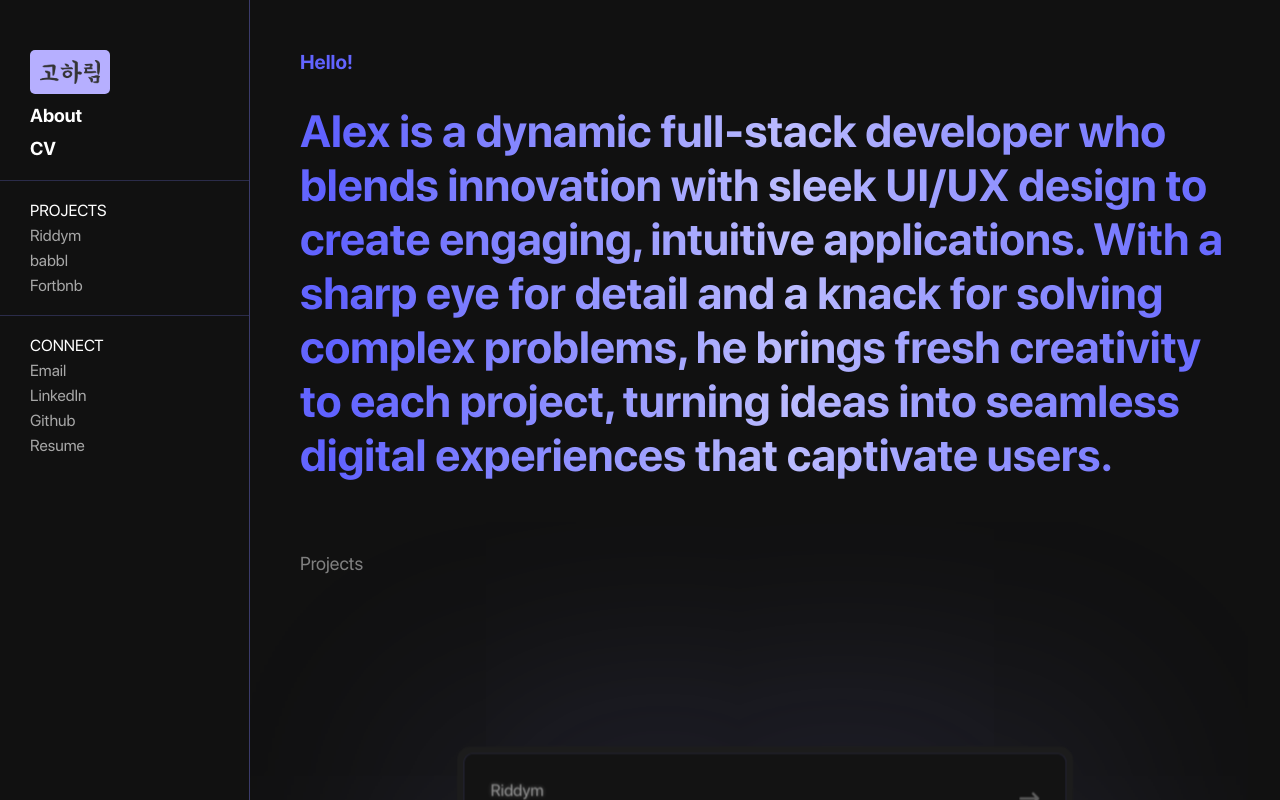
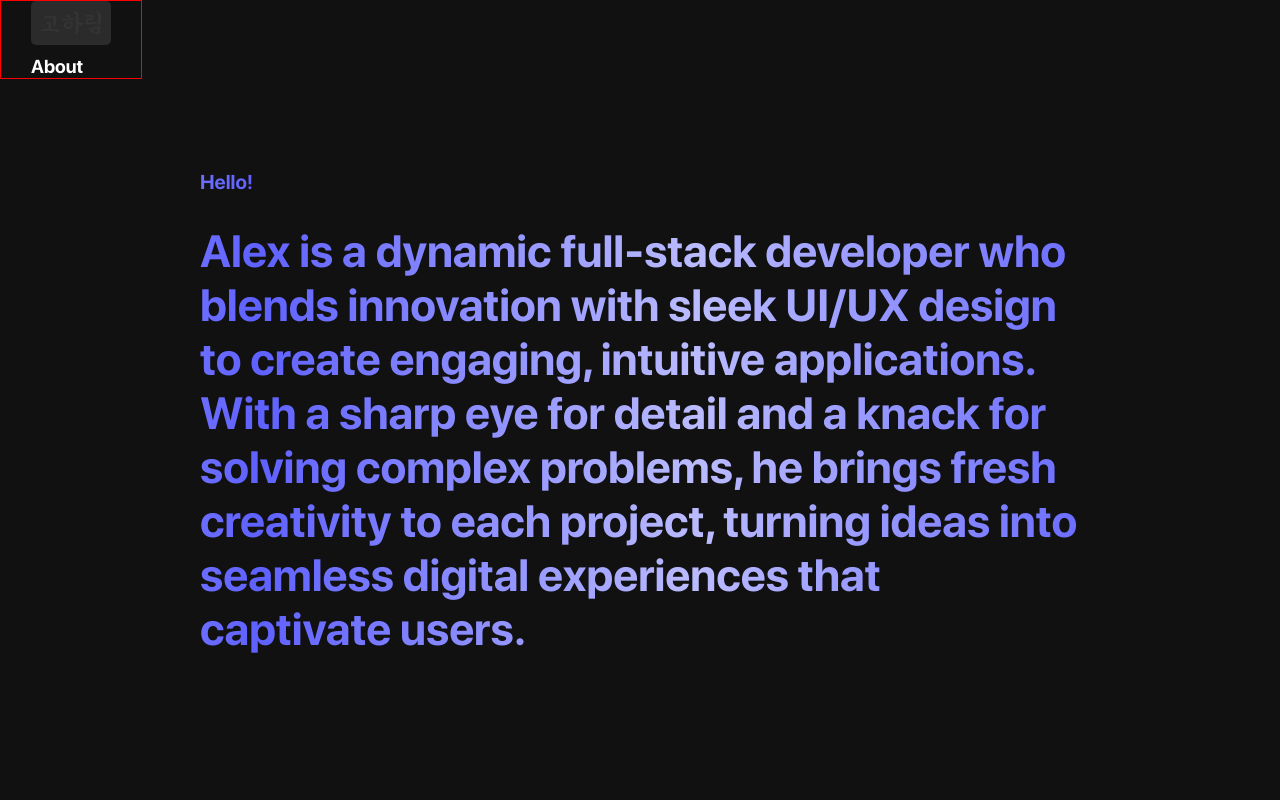
Before and after one commit to kimchicecream/kimchicecream.github.io, a React (Create React App) app: page / in a window 1280 px wide. Shown: the top 800 px of the page. Built offline with nearby package versions, Linux system fonts and the light colour scheme.

Commit message:
changes made to the homepage

```diff
--- a/src/components/Homepage/Homepage.css
+++ b/src/components/Homepage/Homepage.css
@@ -1,13 +1,17 @@
 .home-container {
-    margin-left: 250px;
-    padding-top: 50px;
+    /* padding-top: 170px; */
     position: relative;
+
+    /* border: 1px solid red; */
 }
 
 /* ------ HERO ------- */
 .home-container .hero {
-    margin: 0 50px;
-    padding-bottom: 60px;
+    margin: 0 200px;
+    padding-top: 170px;
+    /* padding-bottom: 60px; */
+    height: 100vh;
+    /* border: 1px solid red; */
     /* margin-bottom: 10px; */
     /* border-bottom: 1px solid rgba(127, 129, 255, 0.375); */
 }
@@ -48,7 +52,7 @@
 
 /* ------ PROJECTS ------- */
 .home-container .projects-container {
-    margin: 0 50px;
+    margin: 0 200px;
     position: relative;
     /* border: 1px solid red; */
     padding-bottom: 70px;
@@ -273,7 +277,7 @@
 
 /* ------ TECH ------- */
 .home-container .tech {
-    margin: 0 50px;
+    margin: 0 200px;
     position: relative;
     /* border: 1px solid red; */
     padding-bottom: 70px;
@@ -372,7 +376,7 @@
 /* ------ FOOTER ------- */
 .home-container .footer {
     background-color: rgba(0, 0, 0, 0.191);
-    padding: 60px 110px;
+    padding: 60px 200px;
 
     display: flex;
     justify-content: space-between;
@@ -431,7 +435,7 @@
 /* ------ SCROLL ANIMATIONS ------- */
 .outer-shroud {
     animation: autoShowAnimation both;
-    animation-timeline: view(100% 5%);
+    animation-timeline: view(100% 2%);
 }
 
 @keyframes autoShowAnimation {
--- a/src/components/Navigation/Navigation.css
+++ b/src/components/Navigation/Navigation.css
@@ -1,27 +1,20 @@
 .nav-container {
-    height: 100%;
-    width: 250px;
-
-    padding: 50px 0px;
-
+    border: 1px solid red;
     position: fixed;
     z-index: 666;
 
-    background-color: #111111;
-    border-right: 1px solid rgba(127, 129, 255, 0.375);
-
-    /* backdrop-filter: blur(10px); */
 
     display: flex;
-    flex-direction: column;
+    flex-direction: row;
 }
 
 .nav-container .section-one img {
     width: 80px;
-    background-color: rgb(182, 175, 255);
+    background-color: rgb(43, 43, 43);
 
     padding: 10px;
     border-radius: 5px;
+    filter: hue-rotate(180deg) saturate(150%);
 }
 
 .nav-container .section-one {
--- a/src/components/Navigation/Navigation.jsx
+++ b/src/components/Navigation/Navigation.jsx
@@ -6,9 +6,8 @@ function Navigation() {
             <div className='section-one'>
                 <img src='/portfolio_logo.png' alt='Logo'/>
                 <h3 className='about'>About</h3>
-                <h3 className='CV'>CV</h3>
             </div>
-            <span></span>
+            {/* <span></span>
             <div className='section-two'>
                 <p id='title'>PROJECTS</p>
                 <a href="" className='riddym'>Riddym</a>
@@ -22,7 +21,7 @@ function Navigation() {
                 <a href="https://www.linkedin.com/in/alexhgo9/" target="_blank" className='linkedin'>LinkedIn</a>
                 <a href="https://github.com/kimchicecream" target="_blank" className='github'>Github</a>
                 <a href="/Resume.pdf" target="_blank" className='resume'>Resume</a>
-            </div>
+            </div> */}
         </div>
     )
 }
```
